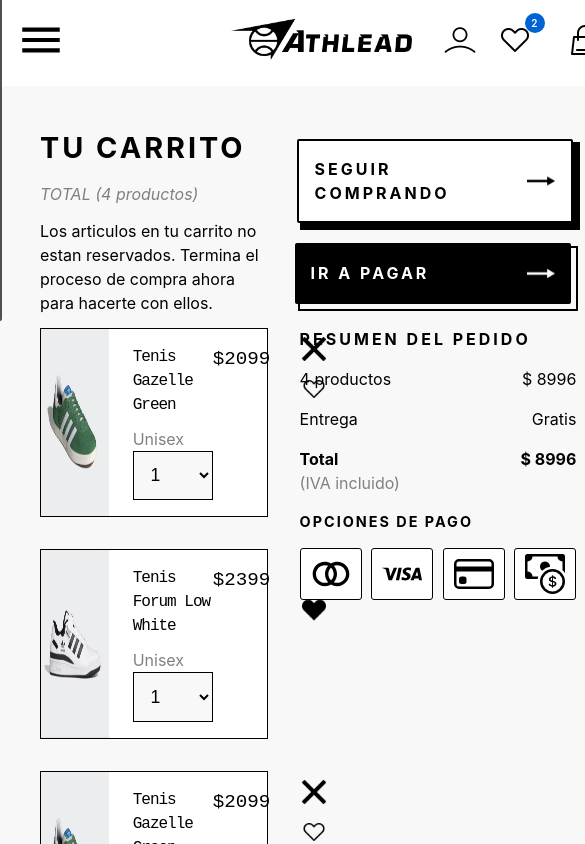
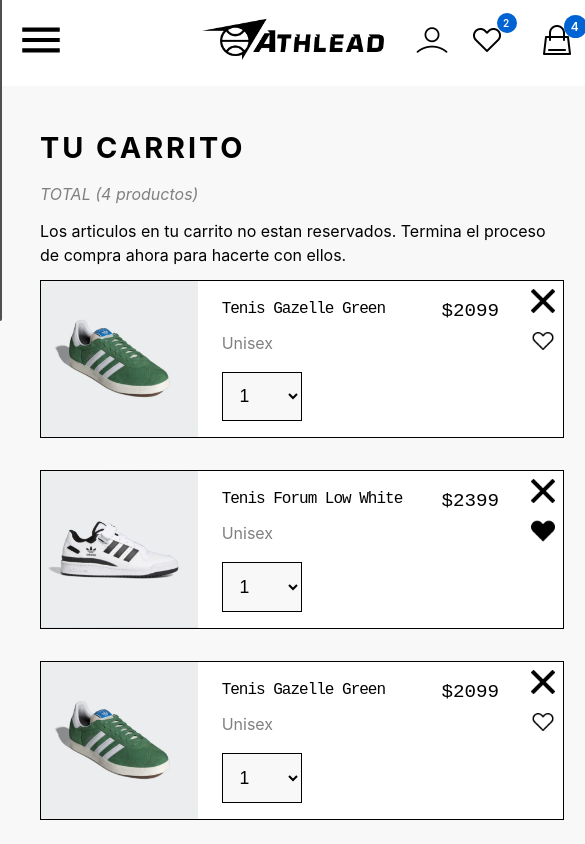
Before and after one commit to roobbs/athlead, a React (Vite) app: page /cart in a window 390 px wide. Shown: the top 844 px of the page, 585 px wide, since content can reach past the window. Built offline with nearby package versions, Linux system fonts and the light colour scheme.

Commit message:
Added media querys to CartScreen.css

```diff
--- a/src/styles/CartScreen.css
+++ b/src/styles/CartScreen.css
@@ -101,3 +101,12 @@
   grid-template-columns: repeat(5, 1fr);
   gap: 2rem;
 }
+
+@media screen and (max-width: 850px) {
+  .cartScreenContainer {
+    display: flex;
+    flex-direction: column;
+    gap: 1rem;
+    padding: 2.5rem;
+  }
+}
```
